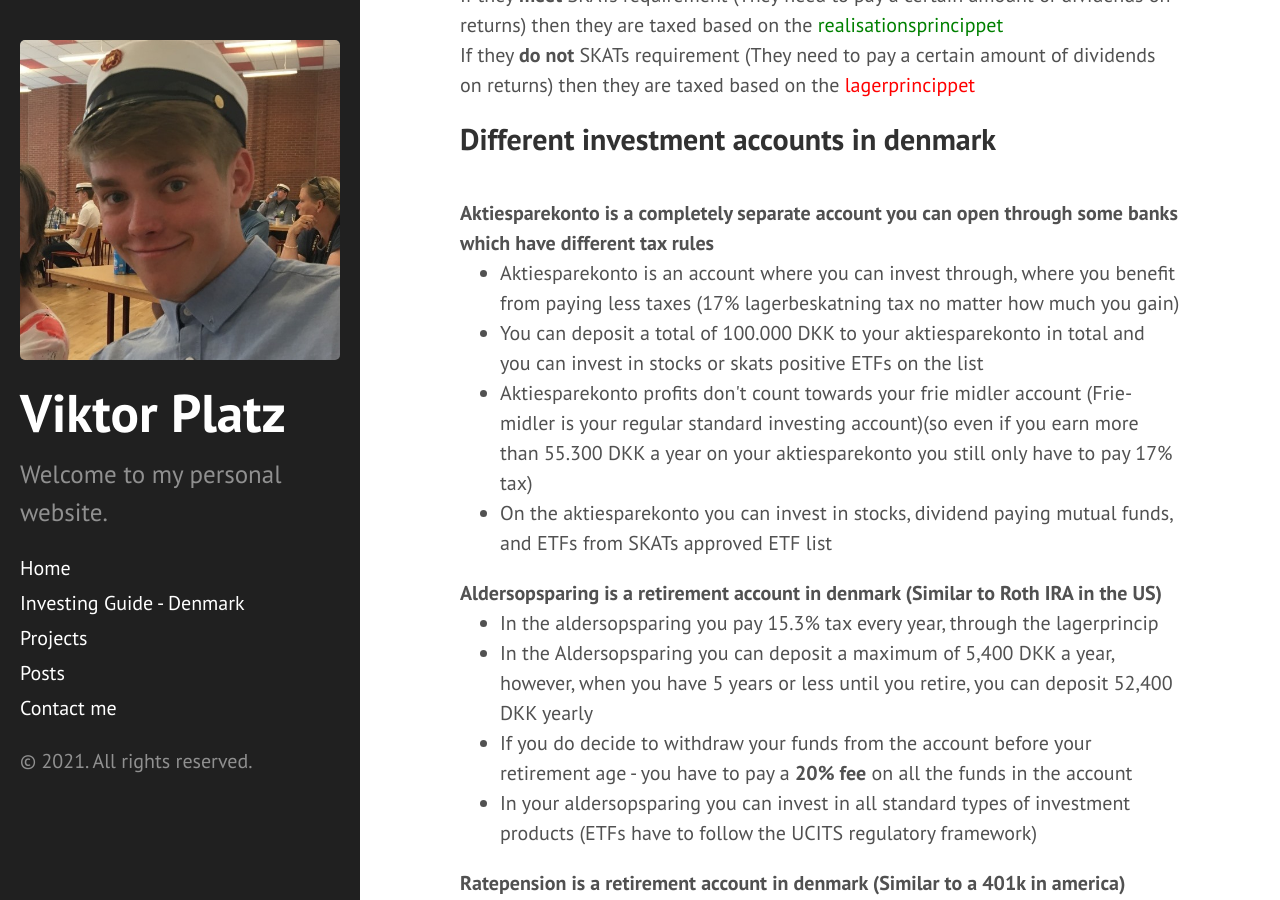
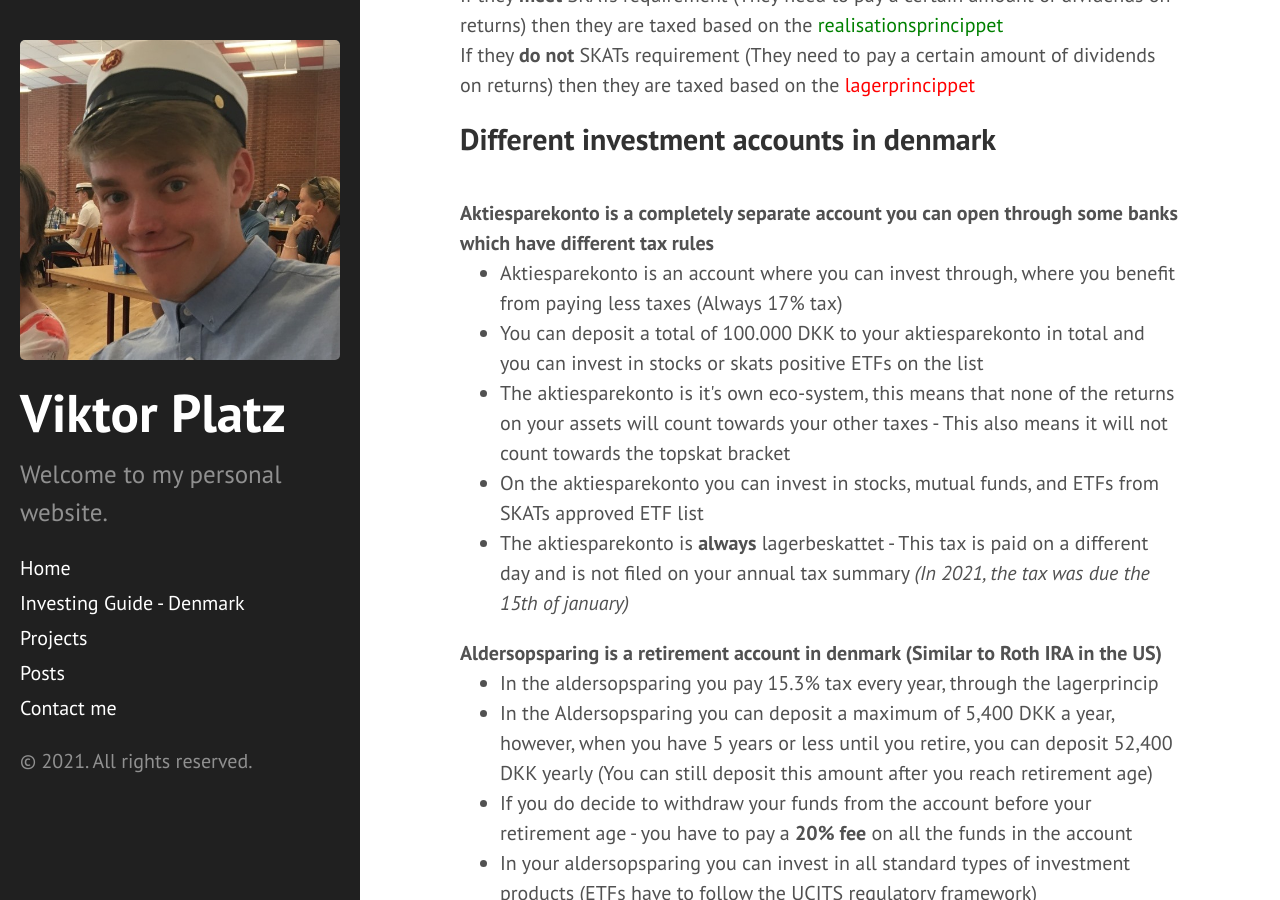
Before and after one commit to ViktorPlatz/redviktor.github.io, a Jekyll site: the page built from investingguide.html, in a window 1280 px wide and 900 px high, scrolled down 1444 px. Built offline with Jekyll 4.4.1, drawn with Linux system fonts in a browser that asks for light colours.

Commit message:
Update investingguide.html

```diff
--- a/investingguide.html
+++ b/investingguide.html
@@ -37,10 +37,10 @@ The ETFs on skat’s approved list are the ETFs which are taxed through aktieind
 
 ETFs which are not on SKATs approved list are taxed through kapitalindkomst (Capital Gains Tax)<br>
 
-As aktieindkomst has a lower tax rate (27% up to 56.500DKK) it is generally best to focus on this tax first, however, above this amount, you pay 42% tax where you can then make the case that capital gains tax would be a better bracket to be in (37% tax)
+As aktieindkomst has a lower tax rate (27% up to 56.500DKK) it is generally best to focus on this tax first, however, above this amount, you pay 42% tax where you can then make the case that capital gains tax would be a better bracket to be in (37% tax)<br>
 
 
-<p>Danish mutual funds (Danske investeringsforeninger) are taxed the following way:<br>
+<b>Danish mutual funds (Danske investeringsforeninger) are taxed the following way:</b><br>
   If they <b>meet</b> SKATs requirement (They need to pay a certain amount of dividends on returns) then they are taxed based on the <span style="color:green">realisationsprincippet</span><br>
   If they <b>do not</b> SKATs requirement (They need to pay a certain amount of dividends on returns) then they are taxed based on the <span style="color:red">lagerprincippet</span><br>
 
@@ -50,17 +50,18 @@ As aktieindkomst has a lower tax rate (27% up to 56.500DKK) it is generally best
 <b>Aktiesparekonto is a completely separate account you can open through some banks which have different tax rules</b>
 <br>
 <ul>
-<li>Aktiesparekonto is an account where you can invest through, where you benefit from paying less taxes (17% lagerbeskatning tax no matter how much you gain)</li>
+<li>Aktiesparekonto is an account where you can invest through, where you benefit from paying less taxes (Always 17% tax)</li>
 <li>You can deposit a total of 100.000 DKK to your aktiesparekonto in total and you can invest in stocks or skats positive ETFs on the list</li>
-<li>Aktiesparekonto profits don't count towards your frie midler account (Frie-midler is your regular standard investing account)(so even if you earn more than 55.300 DKK a year on your aktiesparekonto you still only have to pay 17% tax)</li>
-<li>On the aktiesparekonto you can invest in stocks, dividend paying mutual funds, and ETFs from SKATs approved ETF list</li>
+<li>The aktiesparekonto is it's own eco-system, this means that none of the returns on your assets will count towards your other taxes - This also means it will not count towards the topskat bracket</li>
+<li>On the aktiesparekonto you can invest in stocks, mutual funds, and ETFs from SKATs approved ETF list</li>
+<li>The aktiesparekonto is <b>always</b> lagerbeskattet - This tax is paid on a different day and is not filed on your annual tax summary <em>(In 2021, the tax was due the 15th of january)</em></li>
 </ul>
 
 <b>Aldersopsparing is a retirement account in denmark (Similar to Roth IRA in the US)</b>
 <br>
 <ul>
 <li>In the aldersopsparing you pay 15.3% tax every year, through the lagerprincip</li>
-<li>In the Aldersopsparing you can deposit a maximum of 5,400 DKK a year, however, when you have 5 years or less until you retire, you can deposit 52,400 DKK yearly</li>
+<li>In the Aldersopsparing you can deposit a maximum of 5,400 DKK a year, however, when you have 5 years or less until you retire, you can deposit 52,400 DKK yearly (You can still deposit this amount after you reach retirement age)</li>
 <li>If you do decide to withdraw your funds from the account before your retirement age - you have to pay a <b>20% fee</b> on all the funds in the account</li>
 <li>In your aldersopsparing you can invest in all standard types of investment products (ETFs have to follow the UCITS regulatory framework)</li>
 </ul>
```
